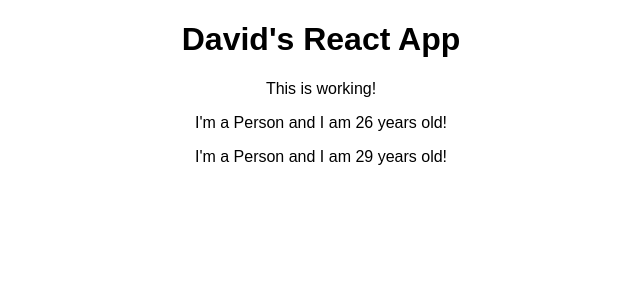
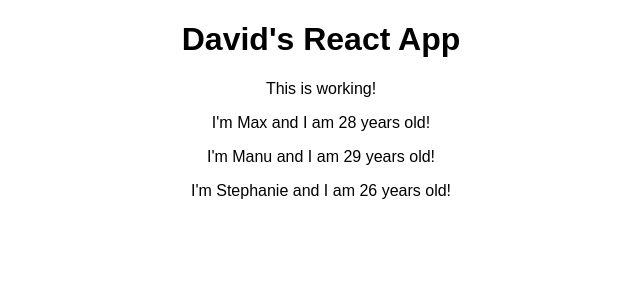
Before and after one commit to davidbolton1/React-Complete-G, a React (Create React App) app: page / in a window 1280 px wide. Shown: the top 300 px of the page, without its empty margins (319-959 px from the left). Built offline with nearby package versions, Linux system fonts and the light colour scheme.

Commit message:
Added first props

```diff
--- a/src/App.js
+++ b/src/App.js
@@ -9,8 +9,9 @@
       <div className="App">
         <h1>David's React App</h1>
         <p>This is working!</p>
-        <Person />
-        <Person />
+        <Person name="Max" age="28"/>
+        <Person name="Manu" age="29"> My Hobbies: Racing </Person>
+        <Person name="Stephanie" age="26"/>
       </div>
       );
       //return React.createElement('div', {className: 'App'}, React.createElement('h1', null, 'Heyyy'))
--- a/src/Person/Person.js
+++ b/src/Person/Person.js
@@ -1,7 +1,7 @@
 import React from 'react';
 
 
-const person = () => {
-    return <p>I'm a Person and I am {Math.floor(Math.random() * 30)} years old!</p>
+const person = (props) => {
+    return <p>I'm {props.name} and I am {props.age} years old!</p>
 };
 export default person;
```
